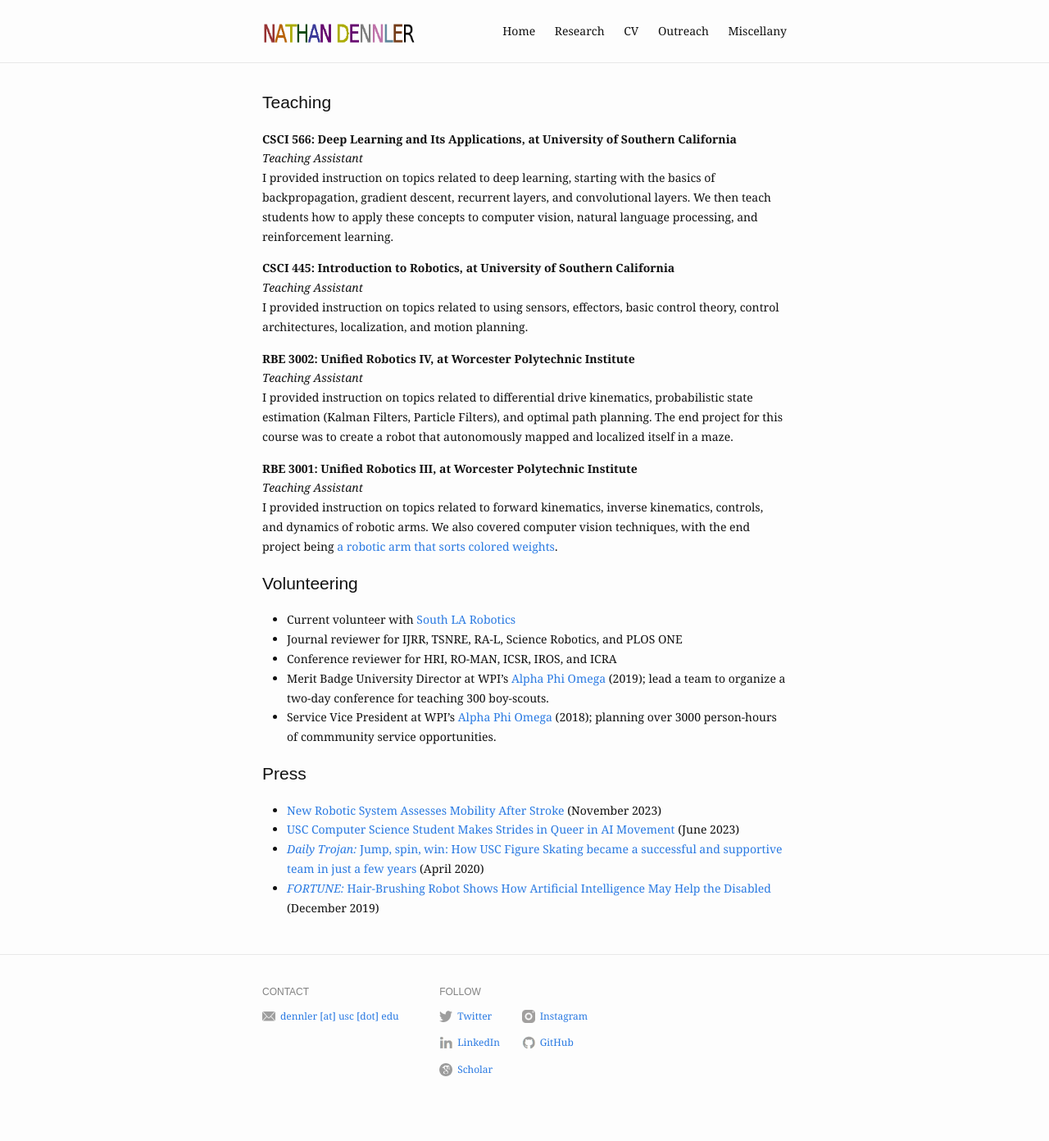
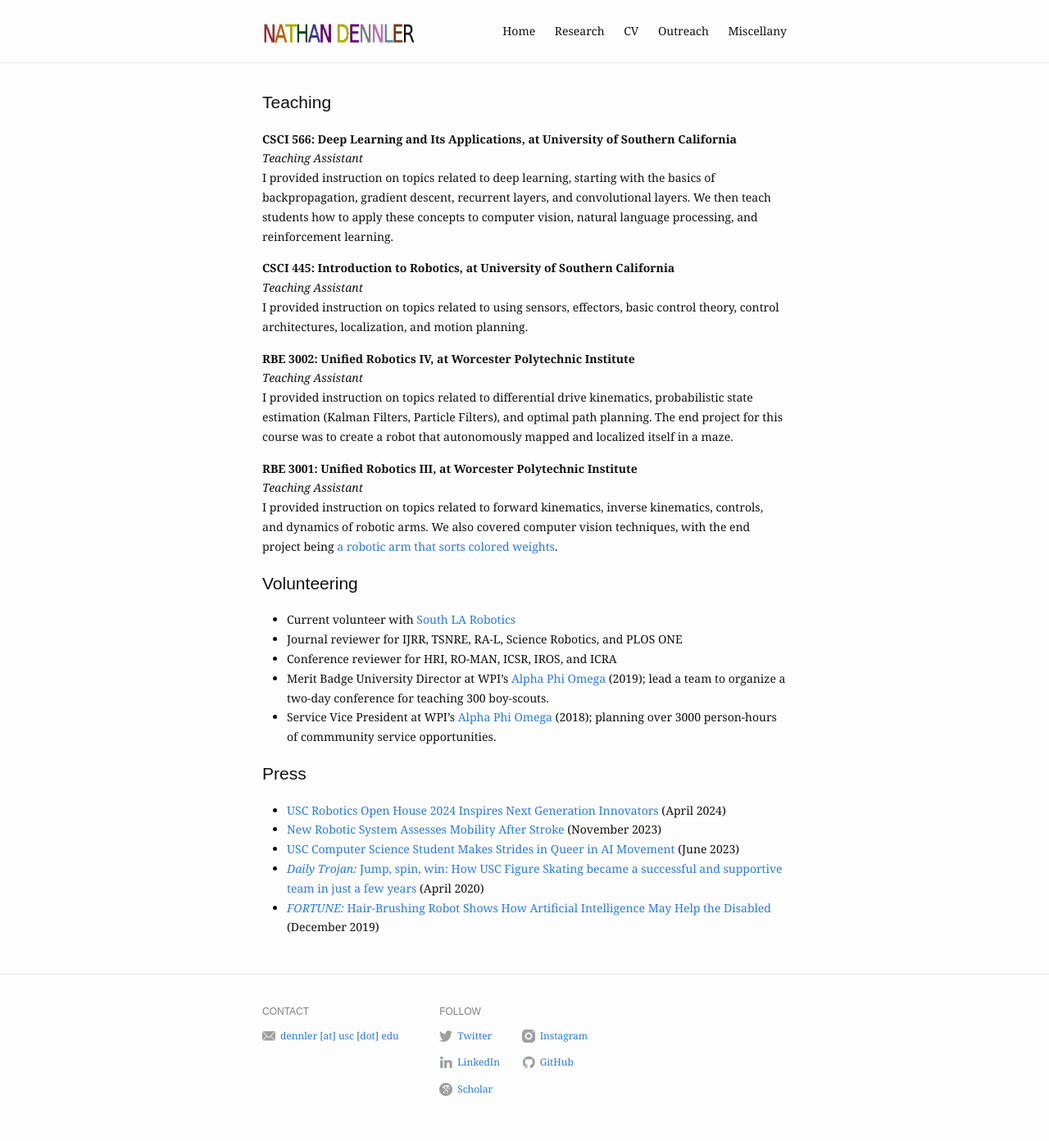
Before and after one commit to ndennler/ndennler.github.io, a Jekyll site: the page built from outreach.md, in a window 1280 px wide. Shown: the whole page at 82% size. Built offline with Jekyll 4.4.1, drawn with Linux system fonts in a browser that asks for light colours; before the commit the page ends 1368 px from its top, so only the background shows below that.

Commit message:
Update outreach.md

```diff
--- a/outreach.md
+++ b/outreach.md
@@ -38,6 +38,7 @@ I provided instruction on topics related to forward kinematics, inverse kinemati
 
 
 ## Press
+* <a href="https://viterbischool.usc.edu/news/2024/04/usc-robotics-open-house-2024-inspires-next-generation-innovators/"> USC Robotics Open House 2024 Inspires Next Generation Innovators </a> (April 2024)
 * <a href="https://viterbischool.usc.edu/news/2023/11/new-robotic-system-assesses-mobility-after-stroke"> New Robotic System Assesses Mobility After Stroke</a> (November 2023)
 * <a href="https://viterbischool.usc.edu/news/2023/06/usc-computer-science-student-makes-strides-in-queer-in-ai-movement/">USC Computer Science Student Makes Strides in Queer in AI Movement</a> (June 2023)
 * <a href="https://fortune.com/2019/12/11/robot-hair-brushing-elderly/"><i>Daily Trojan:</i> Jump, spin, win: How USC Figure Skating became a successful and supportive team in just a few years</a> (April 2020)
```
